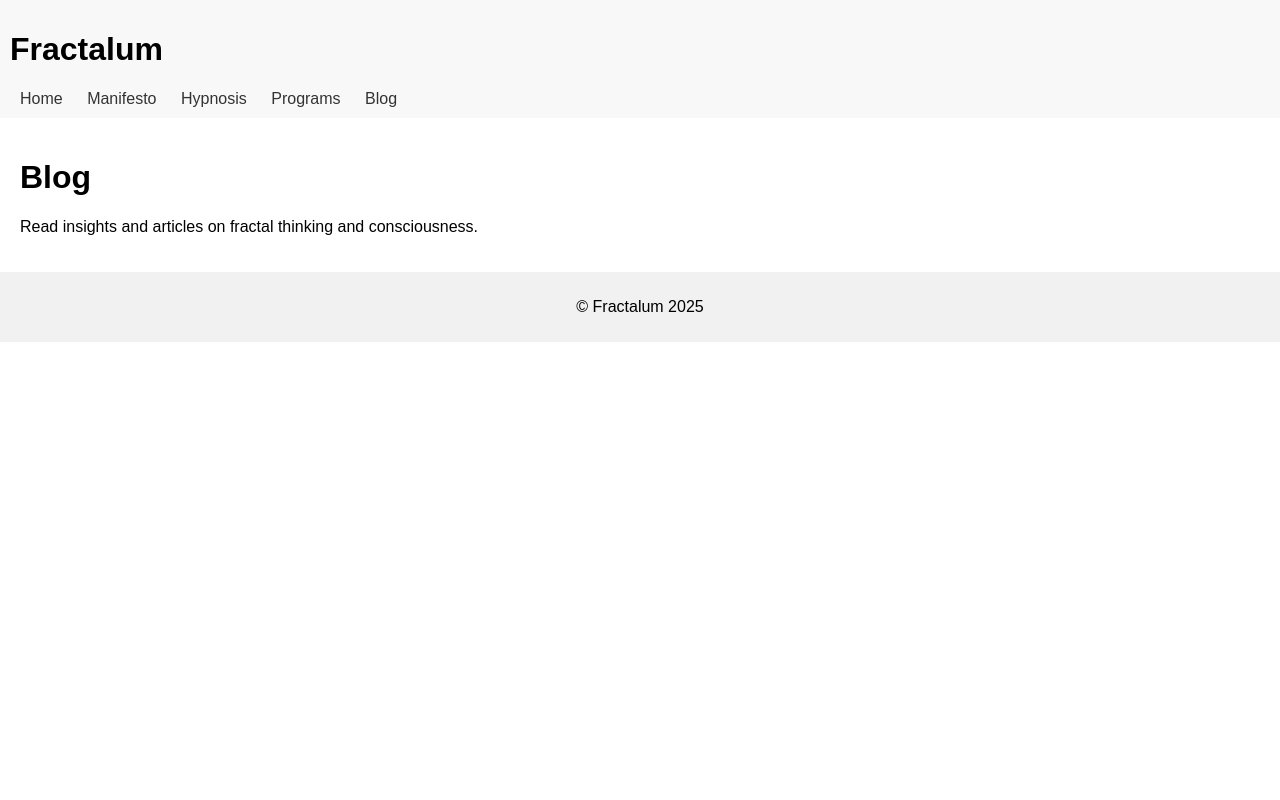
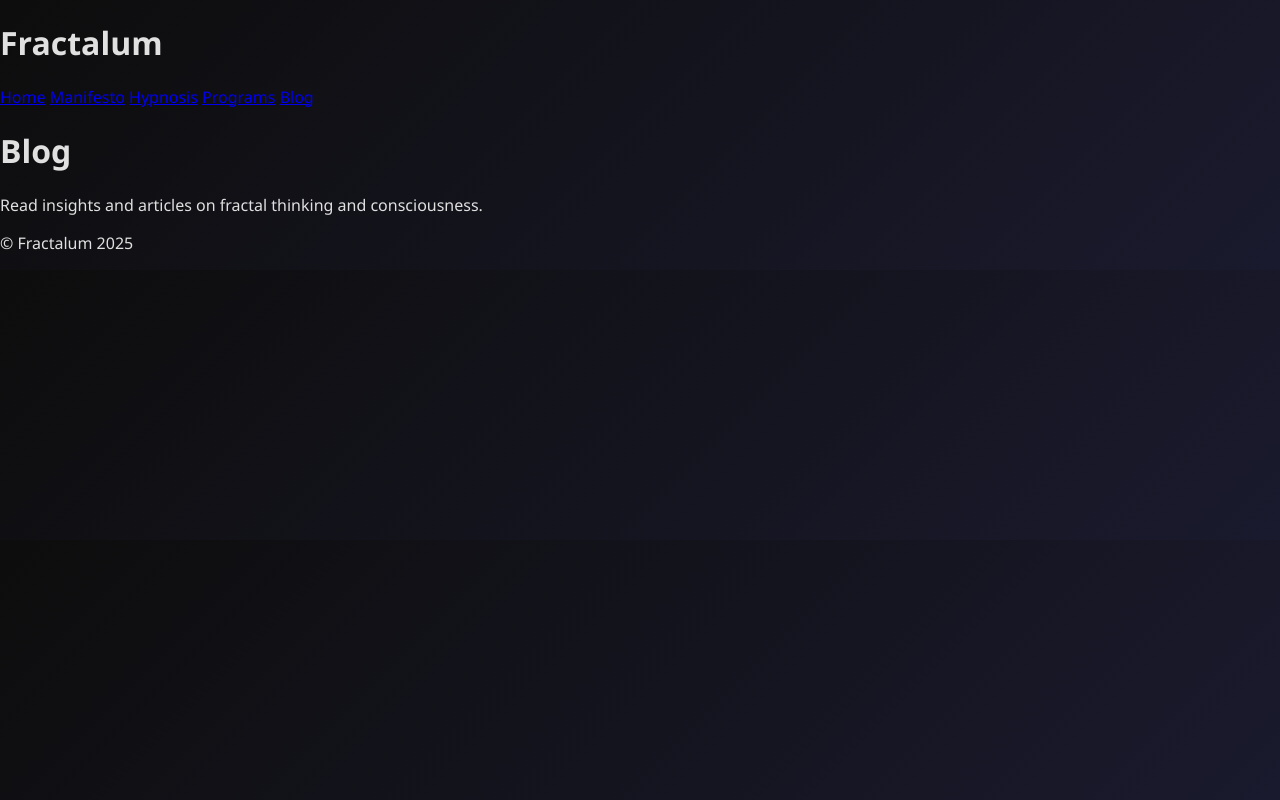
Before and after one commit to TheMagicMike/Fractalum, an Eleventy site: page src/blog.njk in a window 1280 px wide. Built offline with nearby package versions, Linux system fonts and the light colour scheme; Eleventy itself is replaced by a stand-in of ours; files that its build step writes are made by us from their sources.

Commit message:
Update style.css

```diff
--- a/static/style.css
+++ b/static/style.css
@@ -1,26 +1,49 @@
 body {
-  font-family: Arial, sans-serif;
   margin: 0;
-  padding: 0;
+  font-family: 'Segoe UI', sans-serif;
+  background: linear-gradient(135deg, #0d0d0d, #1a1a2e);
+  color: #e0e0e0;
 }
 
-header {
-  background: #f8f8f8;
-  padding: 10px;
+.hero {
+  padding: 100px 20px;
+  text-align: center;
+  background: radial-gradient(circle, #3f0071, #000);
 }
 
-nav a {
-  margin: 0 10px;
-  text-decoration: none;
-  color: #333;
+.hero h1 {
+  font-size: 4rem;
+  margin-bottom: 0.5rem;
+  color: #ffffff;
 }
 
-main {
-  padding: 20px;
+.tagline {
+  font-size: 1.5rem;
+  color: #a29bfe;
 }
 
-footer {
-  background: #f1f1f1;
-  padding: 10px;
+section {
+  padding: 60px 20px;
+  max-width: 800px;
+  margin: 0 auto;
+}
+
+section h2 {
+  font-size: 2rem;
+  margin-bottom: 0.5rem;
+  color: #f9ca24;
+}
+
+section p {
+  font-size: 1.1rem;
+  line-height: 1.6;
+  color: #dcdde1;
+}
+
+.footer {
   text-align: center;
+  padding: 30px;
+  font-size: 0.9rem;
+  background-color: #1a1a2e;
+  color: #888;
 }
```
